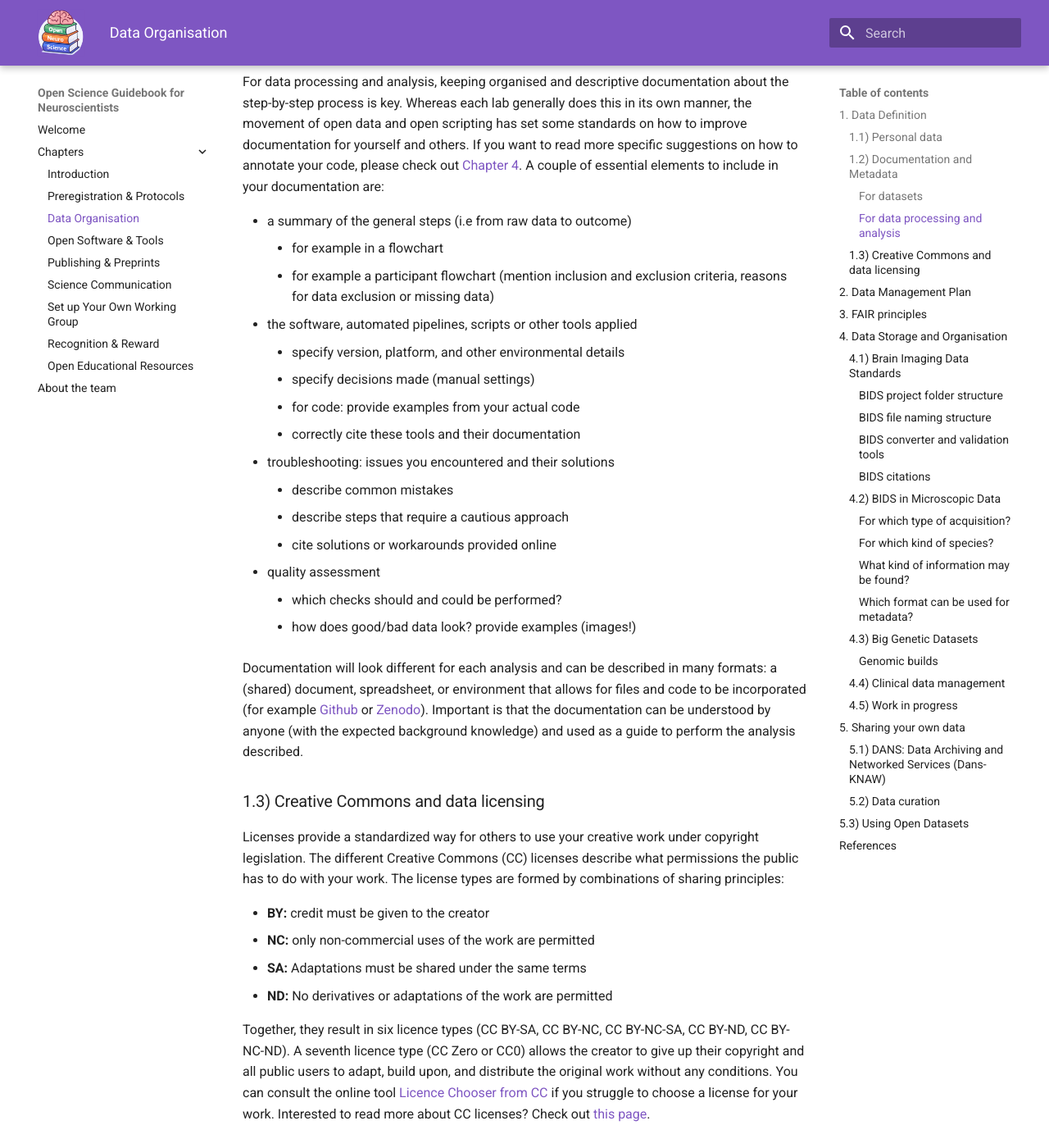
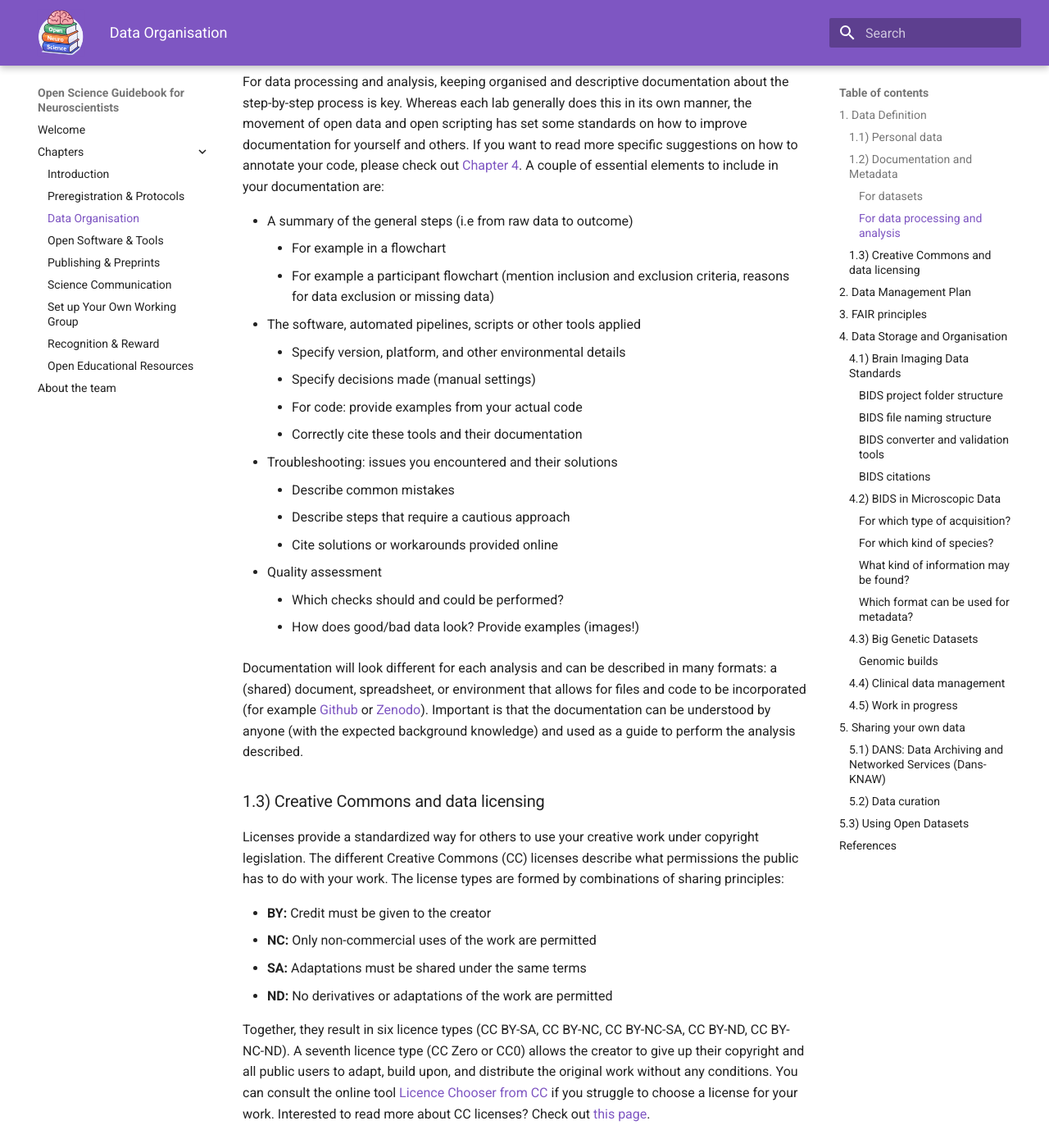
Before and after one commit to ANW-Open-Science/Open-Science-Guidebook-for-Neuroscientists, an MkDocs documentation site: the page built from docs/tabs/3-data_organisation.md, in a window 1280 px wide and 1400 px high, scrolled down 1229 px. Shown: the whole window at 82% size. Built offline with MkDocs 1.6.1 and Material for MkDocs 9.7.7, drawn with Linux system fonts in a browser that asks for light colours.

```diff
--- a/docs/tabs/3-data_organisation.md
+++ b/docs/tabs/3-data_organisation.md
@@ -21,21 +21,21 @@ Data without context is of no use. However, metadata and documentation can provi
 
 For data processing and analysis, keeping organised and descriptive documentation about the step-by-step process is key. Whereas each lab generally does this in its own manner, the movement of open data and open scripting has set some standards on how to improve documentation for yourself and others. If you want to read more specific suggestions on how to annotate your code, please check out [Chapter 4](https://marbarrantescepas.github.io/OS-neuroscience/tabs/4.%20Open%20Software%20&%20Tools.html). A couple of essential elements to include in your documentation are:
 
-- a summary of the general steps (i.e from raw data to outcome)
-	- for example in a flowchart
-	- for example a participant flowchart (mention inclusion and exclusion criteria, reasons for data exclusion or missing data)
-- the software, automated pipelines, scripts or other tools applied
-	- specify version, platform, and other environmental details
-	- specify decisions made (manual settings)
-	- for code: provide examples from your actual code
-	- correctly cite these tools and their documentation
-- troubleshooting: issues you encountered and their solutions
-	- describe common mistakes
-	- describe steps that require a cautious approach
-	- cite solutions or workarounds provided online
-- quality assessment
-	- which checks should and could be performed?
-	- how does good/bad data look? provide examples (images!)
+- A summary of the general steps (i.e from raw data to outcome)
+	- For example in a flowchart
+	- For example a participant flowchart (mention inclusion and exclusion criteria, reasons for data exclusion or missing data)
+- The software, automated pipelines, scripts or other tools applied
+	- Specify version, platform, and other environmental details
+	- Specify decisions made (manual settings)
+	- For code: provide examples from your actual code
+	- Correctly cite these tools and their documentation
+- Troubleshooting: issues you encountered and their solutions
+	- Describe common mistakes
+	- Describe steps that require a cautious approach
+	- Cite solutions or workarounds provided online
+- Quality assessment
+	- Which checks should and could be performed?
+	- How does good/bad data look? Provide examples (images!)
 
 Documentation will look different for each analysis and can be described in many formats: a (shared) document, spreadsheet, or environment that allows for files and code to be incorporated (for example [Github](https://github.com/) or [Zenodo](https://zenodo.org/)). Important is that the documentation can be understood by anyone (with the expected background knowledge) and used as a guide to perform the analysis described.
 
@@ -43,8 +43,8 @@ Documentation will look different for each analysis and can be described in many
 
 Licenses provide a standardized way for others to use your creative work under copyright legislation. The different Creative Commons (CC) licenses describe what permissions the public has to do with your work. The license types are formed by combinations of sharing principles:
 
-- **BY:** credit must be given to the creator
-- **NC:** only non-commercial uses of the work are permitted
+- **BY:** Credit must be given to the creator
+- **NC:** Only non-commercial uses of the work are permitted
 - **SA:** Adaptations must be shared under the same terms
 - **ND:** No derivatives or adaptations of the work are permitted
 
```
